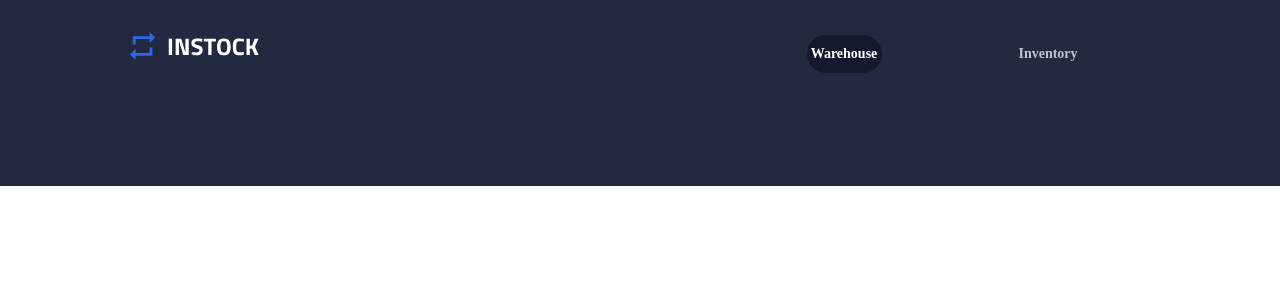
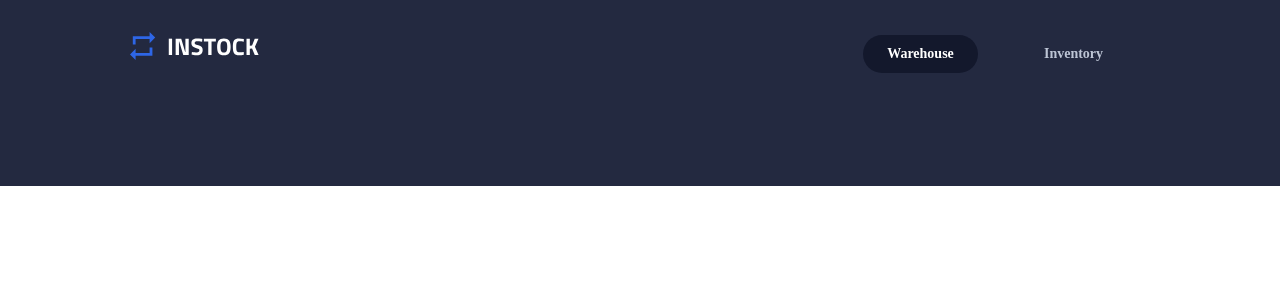
Before and after one commit to dishabehere/instock-frontend, a React (Vite) app: page / in a window 1280 px wide. Shown: the top 300 px of the page. Built offline with nearby package versions, Linux system fonts and the light colour scheme.

Commit message:
added hover state and removed general active class

```diff
--- a/src/components/Header/Header.jsx
+++ b/src/components/Header/Header.jsx
@@ -14,7 +14,7 @@ function Header() {
         <NavLink
           className={({ isActive }) =>
             isActive
-              ? "nav-bar__link nav-bar__link--active nav-bar__link--warehouse-active"
+              ? "nav-bar__link nav-bar__link--warehouse-active"
               : "nav-bar__link"
           }
           to="/"
@@ -24,7 +24,7 @@ function Header() {
         <NavLink
           className={({ isActive }) =>
             isActive
-              ? "nav-bar__link nav-bar__link--active nav-bar__link--inventory-active"
+              ? "nav-bar__link nav-bar__link--inventory-active"
               : "nav-bar__link"
           }
           to="/inventories"
--- a/src/components/Header/Header.scss
+++ b/src/components/Header/Header.scss
@@ -34,7 +34,7 @@ header {
       display: flex;
       justify-content: space-around;
       @include responsive(tablet) {
-        width: 40%;
+        width: 30%;
       }
     }
     &__link {
@@ -42,32 +42,23 @@ header {
       width: 50%;
       display: flex;
       justify-content: center;
-      &--active {
+
+      &:hover {
+        .nav-bar__title {
+          color: $global-white-color;
+          text-decoration: underline;
+        }
+      }
+
+      &--warehouse-active , &--inventory-active {
         .nav-bar__title {
           color: $global-white-color;
           background-color: $global-text-color;
           border-radius: 1.25rem;
           min-height: 2.25rem;
-        }
-      }
-      &--warehouse-active {
-        .nav-bar__title {
-          width: 10.25rem;
+          padding: 0.5rem 1.5rem;
           @include responsive(tablet) {
-            width: 6.6875rem;
-            height: 2.375rem;
-          }
-          @include responsive(desktop) {
-            width: 4.6875rem;
-          }
-        }
-      }
-      &--inventory-active {
-        .nav-bar__title {
-          width: 10.1875rem;
-          @include responsive(tablet) {
-            width: 5.625rem;
-            height: 2.375rem;
+            padding: 0.5rem 1.5rem;
           }
         }
       }
```
Also changed, not shown: src/components/WarehouseDetails/WarehouseDetails.jsx (added), src/components/WarehouseDetails/WarehouseDetails.scss (added).
